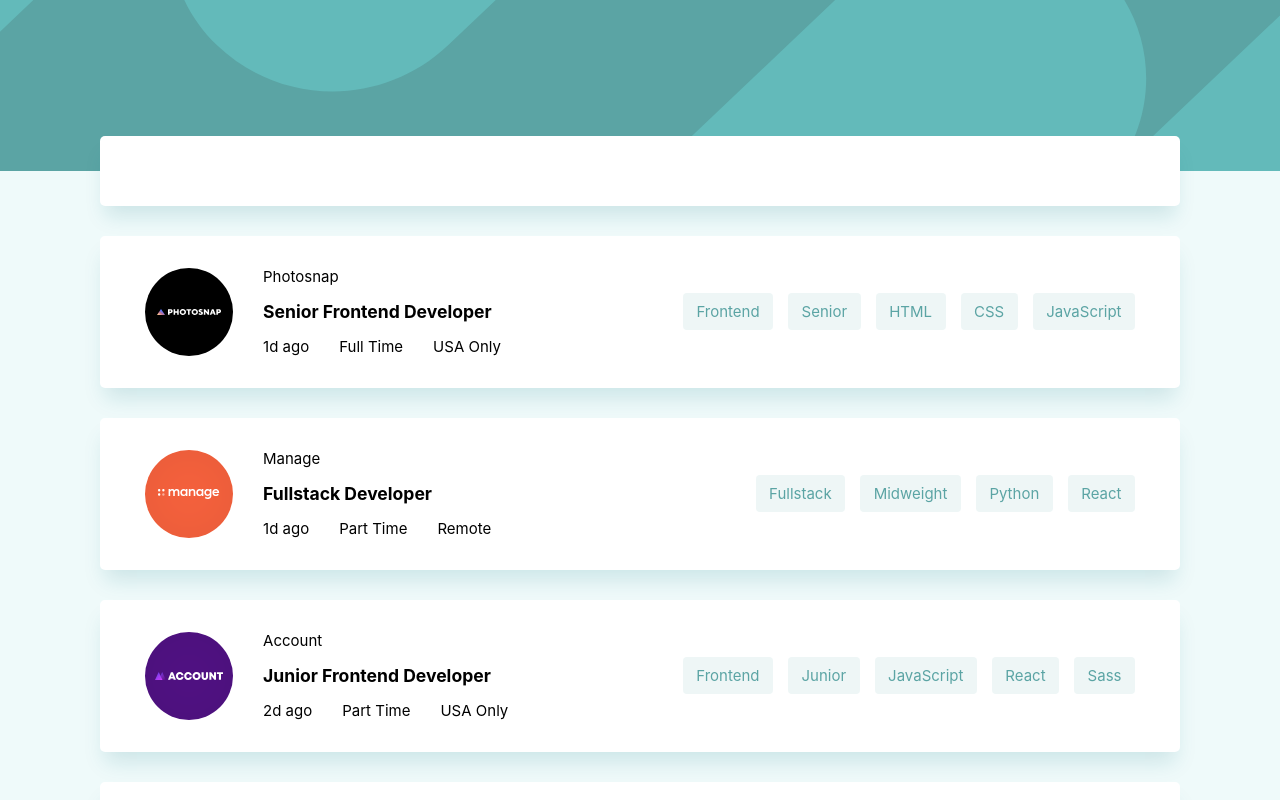
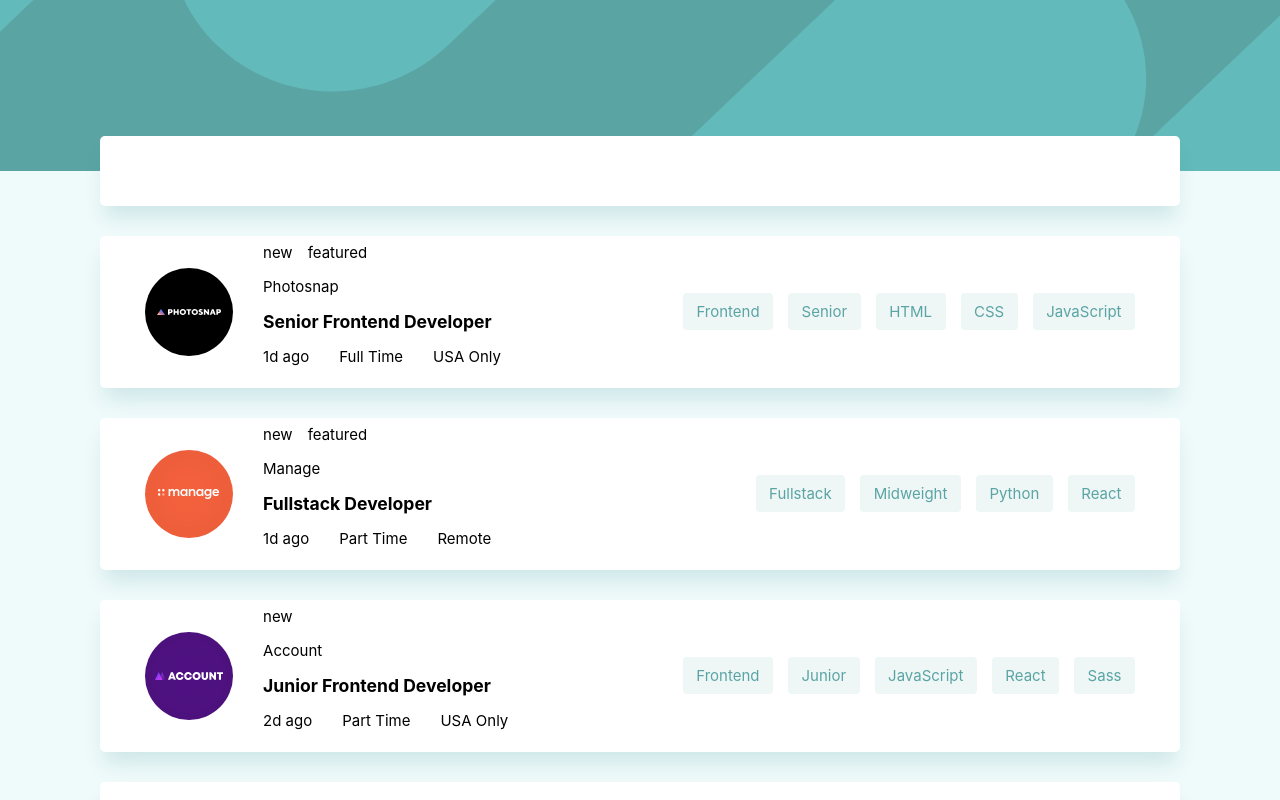
Before and after one commit to rojasmart/job-listings-with-filtering, a React (Create React App) app: page / in a window 1280 px wide. Shown: the top 800 px of the page. Built offline with nearby package versions, Linux system fonts and the light colour scheme.

Commit message:
new and featured

```diff
--- a/src/components/JobCard.js
+++ b/src/components/JobCard.js
@@ -5,6 +5,10 @@ const JobCard = ({ item, handleClick }) => {
     <div className="job-card">
       <img src={item.logo} alt="job-avatar" />
       <div className="job-info">
+        <div className="job-info-chips">
+          <span className="new">{item.new && "new"}</span>
+          <span className="featured">{item.featured && "featured"}</span>
+        </div>
         <p>{item.company}</p>
         <h3>{item.position}</h3>
         <div className="job-info-secondary">
--- a/src/index.css
+++ b/src/index.css
@@ -101,6 +101,11 @@ header img {
   margin: 0rem;
 }
 
+.job-info-chips {
+  display: flex;
+  gap: 1rem;
+}
+
 .job-categories {
   flex: 1 1 50%;
   display: flex;
```
